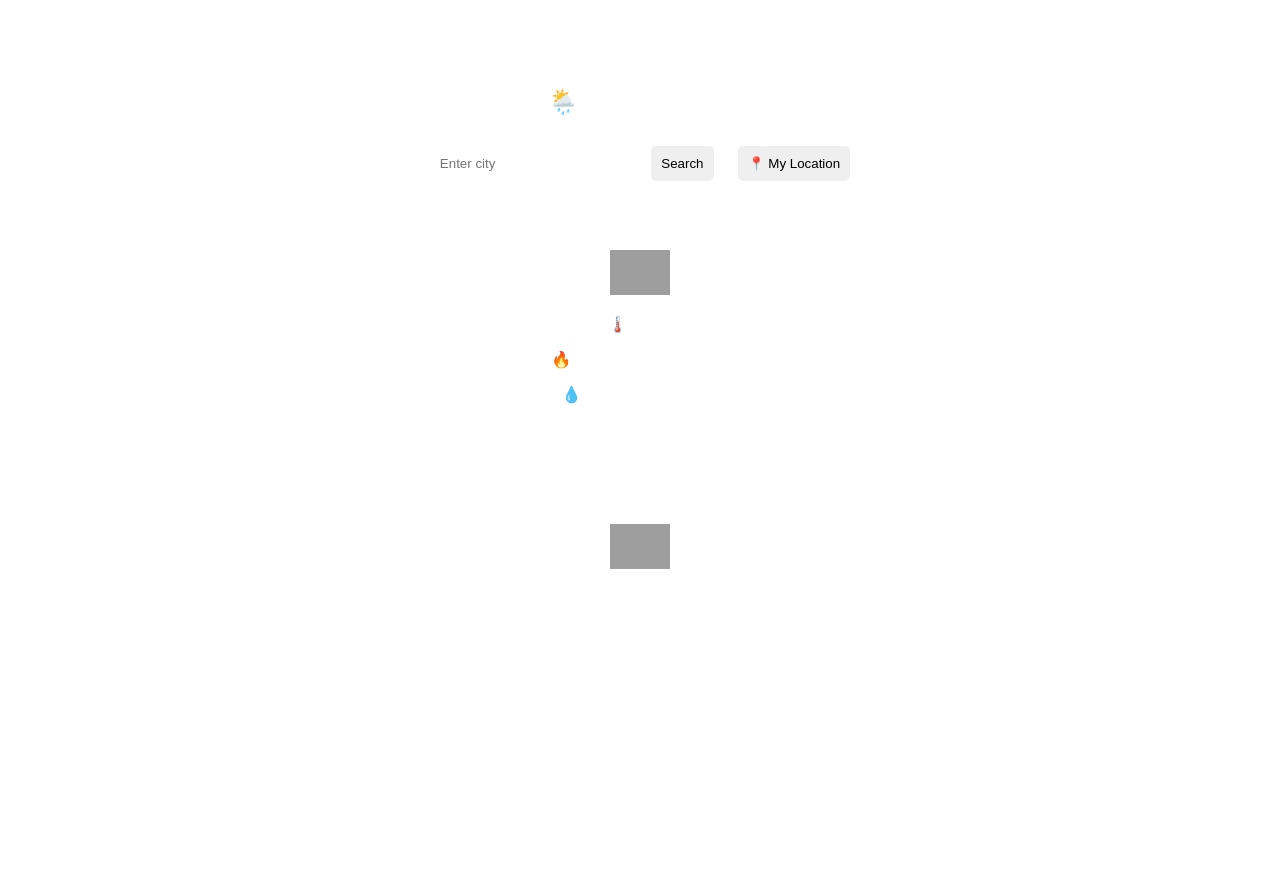
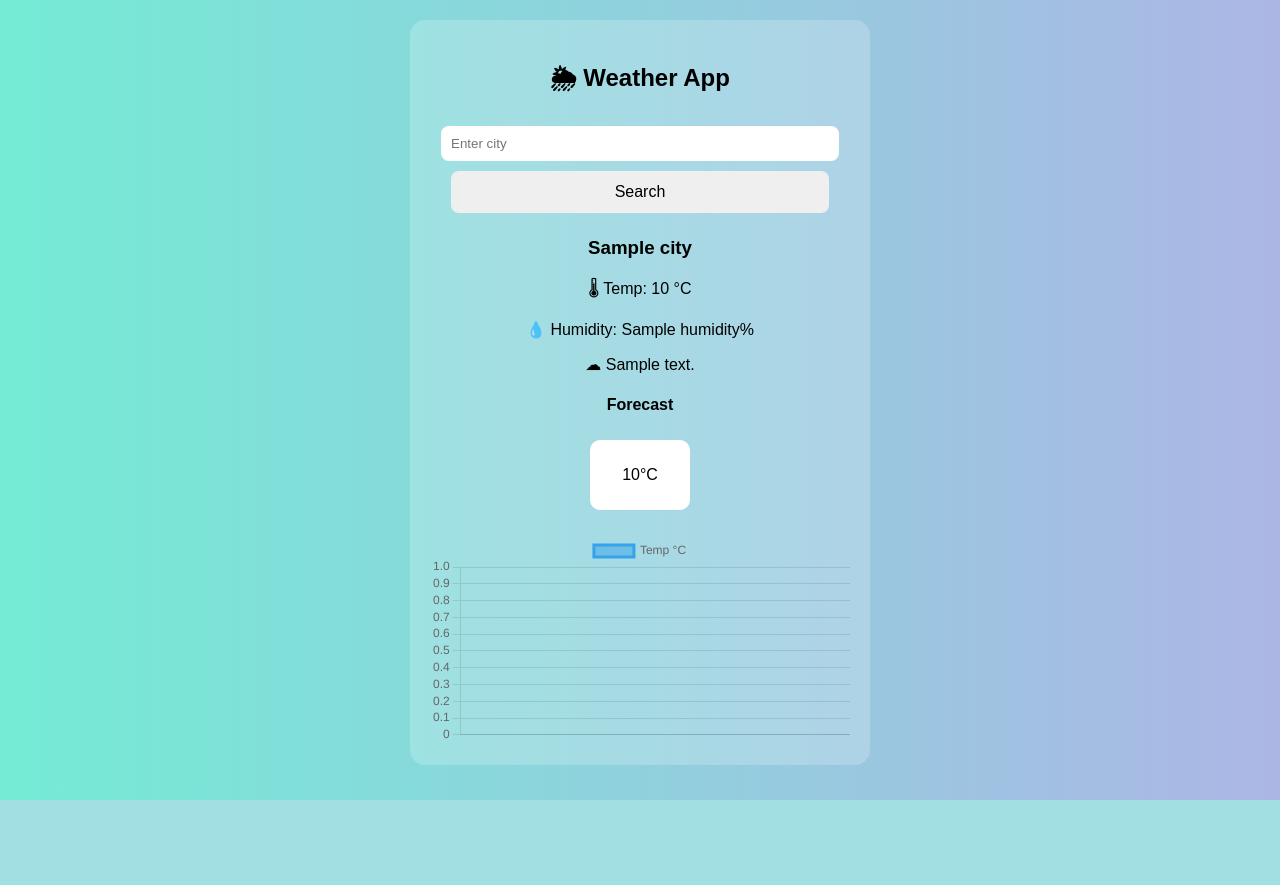
Before and after one commit to Abhi082105/weather-app, a Flask app: template templates/index.html in a window 1280 px wide. After the commit the page ends 800 px from the top, so only its background shows below. Run offline with Flask 3, Linux system fonts and the light colour scheme; the template is opened without the code that fills it: most values are stand-ins (such as "Sample title", 1, 10 or a date in 2020); a map, chart or similar area stays blank; grey boxes are pictures that could not be loaded.

Commit message:
Update index.html

```diff
--- a/templates/index.html
+++ b/templates/index.html
@@ -3,154 +3,153 @@
 <head>
     <title>Weather App</title>
 
-    <!-- Chart.js -->
+    <!-- MOBILE SUPPORT -->
+    <meta name="viewport" content="width=device-width, initial-scale=1.0">
+
+    <!-- Chart -->
     <script src="https://cdn.jsdelivr.net/npm/chart.js"></script>
 
     <style>
         body {
             font-family: Arial;
             text-align: center;
-            padding: 40px;
-            color: white;
+            margin: 0;
+            padding: 20px;
+            background: linear-gradient(to right, #74ebd5, #ACB6E5);
         }
 
-        .sunny { background: linear-gradient(to right, #fceabb, #f8b500); }
-        .cloudy { background: linear-gradient(to right, #bdc3c7, #2c3e50); }
-        .rainy { background: linear-gradient(to right, #4b79a1, #283e51); }
-        .default { background: linear-gradient(to right, #74ebd5, #ACB6E5); }
-
         .box {
-            background: rgba(255,255,255,0.15);
+            width: 90%;
+            max-width: 420px;
+            margin: auto;
+            background: rgba(255,255,255,0.2);
             padding: 20px;
             border-radius: 15px;
-            display: inline-block;
         }
 
-        input, button {
+        form {
+            display: flex;
+            flex-direction: column;
+            align-items: center;
+        }
+
+        input {
             padding: 10px;
-            margin: 10px;
-            border-radius: 5px;
+            width: 90%;
+            margin: 5px;
+            border-radius: 8px;
             border: none;
         }
 
         button {
+            padding: 12px;
+            margin: 5px;
+            width: 90%;
+            border: none;
+            border-radius: 8px;
             cursor: pointer;
+            font-size: 16px;
         }
 
         .forecast {
             display: flex;
+            flex-wrap: wrap;
             justify-content: center;
-            flex-wrap: wrap;
+            margin-top: 15px;
         }
 
         .card {
-            background: rgba(255,255,255,0.2);
-            margin: 10px;
+            background: white;
             padding: 10px;
+            margin: 5px;
             border-radius: 10px;
-        }
-
-        img {
-            width: 60px;
+            width: 80px;
         }
 
         canvas {
             margin-top: 20px;
         }
+
+        .error {
+            color: red;
+        }
+
+        /* MOBILE OPTIMIZATION */
+        @media (max-width: 600px) {
+
+            h2 {
+                font-size: 20px;
+            }
+
+            input, button {
+                font-size: 14px;
+                padding: 10px;
+            }
+
+            .forecast {
+                flex-direction: column;
+                align-items: center;
+            }
+
+            .card {
+                width: 80%;
+            }
+
+            canvas {
+                width: 100% !important;
+                height: auto !important;
+            }
+        }
     </style>
 </head>
 
-<body class="{{ bg }}">
+<body>
 
 <div class="box">
-        <h2>🌦️ Weather App</h2>
+    <h2>🌦 Weather App</h2>
 
     <form method="POST">
-            <input type="text" name="city" placeholder="Enter city">
-
+        <input type="text" name="city" placeholder="Enter city" required>
         <button type="submit">Search</button>
-            <button type="button" onclick="getLocation()">📍 My Location</button>
     </form>
 
+    {% if error %}
+        <p class="error">{{ error }}</p>
+    {% endif %}
+
     {% if weather %}
-            {% if weather.error %}
-                <p style="color:red;">{{ weather.error }}</p>
-            {% else %}
         <h3>{{ weather.city }}</h3>
+        <p>🌡 Temp: {{ weather.temp }} °C</p>
+        <p>💧 Humidity: {{ weather.humidity }}%</p>
+        <p>☁ {{ weather.desc }}</p>
 
-                <img src="http://openweathermap.org/img/wn/{{ weather.icon }}@2x.png">
+        <h4>Forecast</h4>
 
-                <p>🌡️ {{ weather.temp }} °C</p>
-                <p>🔥 Feels like: {{ weather.feels_like }} °C</p>
-                <p>💧 {{ weather.humidity }}%</p>
-                <p>{{ weather.description }}</p>
-
-                <!-- 📅 Forecast -->
         <div class="forecast">
-                    {% for day in forecast %}
+            {% for item in forecast %}
                 <div class="card">
-                            <p>{{ day.date }}</p>
-                            <img src="http://openweathermap.org/img/wn/{{ day.icon }}.png">
-                            <p>{{ day.temp }}°C</p>
+                    <p>{{ item.time.split()[1] }}</p>
+                    <p>{{ item.temp }}°C</p>
                 </div>
             {% endfor %}
         </div>
 
-                <!-- 📊 Chart -->
-                <canvas id="tempChart"></canvas>
+        <canvas id="chart"></canvas>
 
-            {% endif %}
+        <script>
+            new Chart(document.getElementById("chart"), {
+                type: "line",
+                data: {
+                    labels: {{ labels | safe }},
+                    datasets: [{
+                        label: "Temp °C",
+                        data: {{ temps | safe }}
+                    }]
+                }
+            });
+        </script>
     {% endif %}
 </div>
 
-    <!-- 📍 Location Script -->
-    <script>
-    function getLocation() {
-        if (navigator.geolocation) {
-            navigator.geolocation.getCurrentPosition(sendPosition);
-        } else {
-            alert("Geolocation not supported");
-        }
-    }
-
-    function sendPosition(position) {
-        let form = document.createElement("form");
-        form.method = "POST";
-
-        let lat = document.createElement("input");
-        lat.name = "lat";
-        lat.value = position.coords.latitude;
-
-        let lon = document.createElement("input");
-        lon.name = "lon";
-        lon.value = position.coords.longitude;
-
-        form.appendChild(lat);
-        form.appendChild(lon);
-        document.body.appendChild(form);
-        form.submit();
-    }
-    </script>
-
-    <!-- 📊 Chart Script -->
-    <script>
-    const dates = {{ dates | tojson }};
-    const temps = {{ temps | tojson }};
-
-    if (dates.length > 0) {
-        new Chart(document.getElementById("tempChart"), {
-            type: "line",
-            data: {
-                labels: dates,
-                datasets: [{
-                    label: "Temperature (°C)",
-                    data: temps,
-                    borderWidth: 2
-                }]
-            }
-        });
-    }
-    </script>
-
 </body>
 </html>
```
Lines whose indentation alone changed are shown as unchanged.
